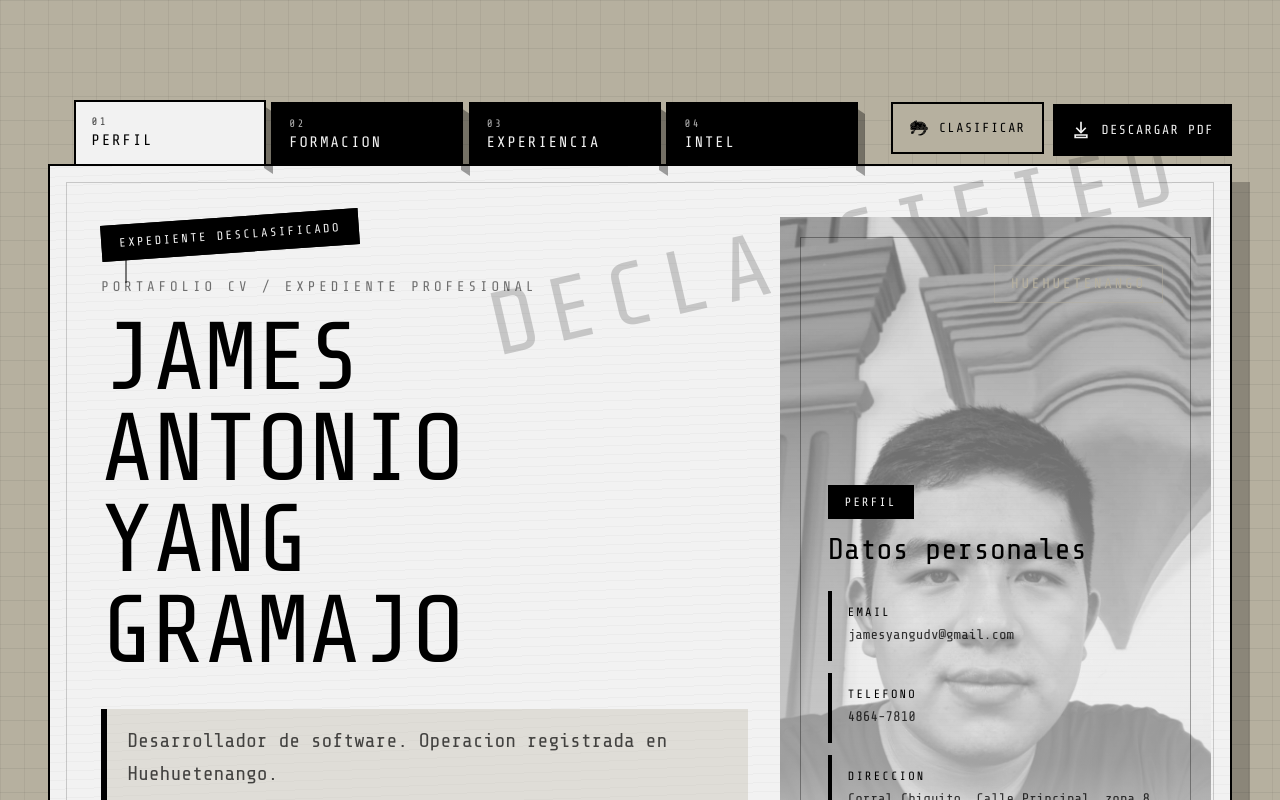
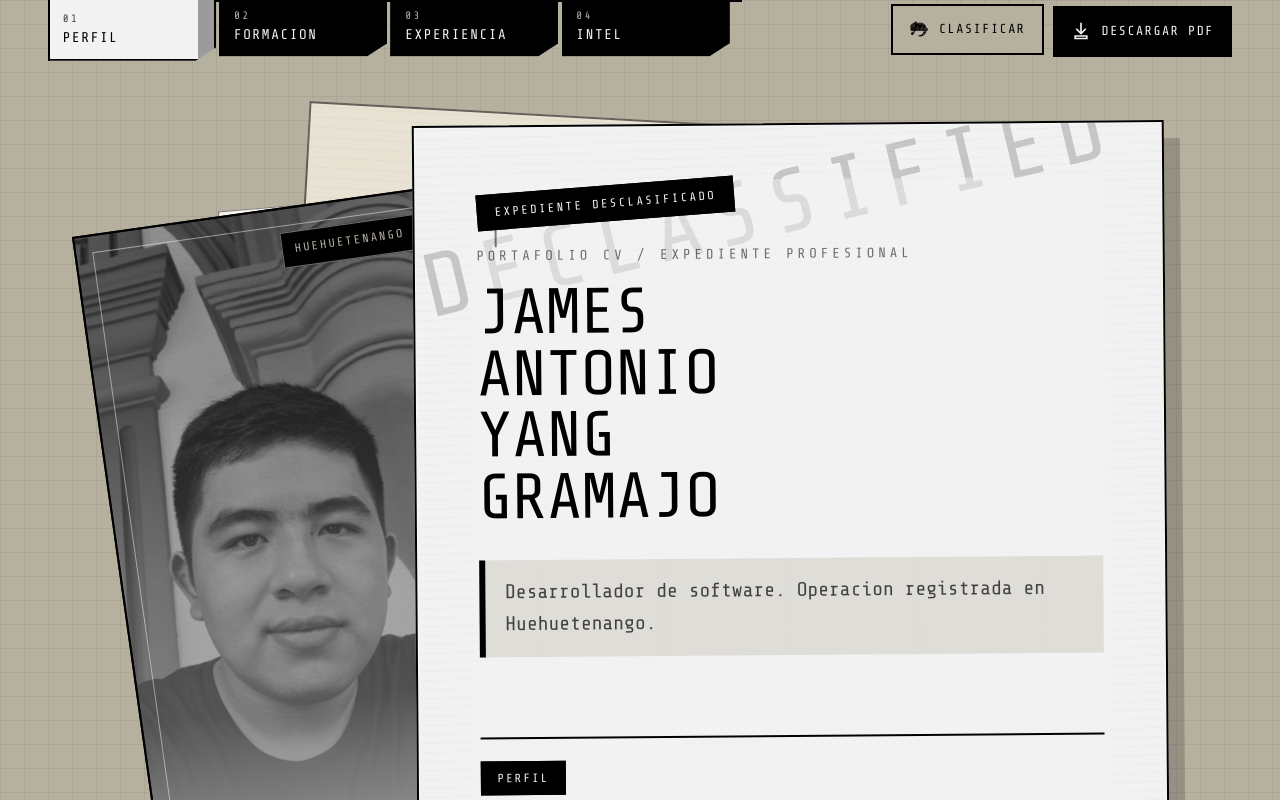
Before and after one commit to sJ4cques/CV, a React (Vite) app: page / in a window 1280 px wide. Shown: the top 800 px of the page. Built offline with nearby package versions, Linux system fonts and the light colour scheme.

Commit message:
new UI and Styles

```diff
--- a/src/screens/HomeScreen/HomeScreen.css
+++ b/src/screens/HomeScreen/HomeScreen.css
@@ -4,6 +4,7 @@
     linear-gradient(90deg, rgb(0 0 0 / 0.03) 1px, transparent 1px),
     #f2f2f2;
   background-size: 28px 28px;
+  padding-top: 0;
 }
 
 .classified-dossier:not(.declassified-mode) {
@@ -19,16 +20,18 @@
 .folder-shell {
   display: flex;
   flex-direction: column;
-  padding-top: 3.75rem;
+  padding-top: 0;
+  position: relative;
 }
 
 .folder-header {
-  align-items: flex-end;
+  align-items: flex-start;
   display: flex;
   gap: 1rem;
   justify-content: space-between;
+  margin-bottom: clamp(1rem, 2vw, 1.75rem);
   position: relative;
-  z-index: 3;
+  z-index: 12;
 }
 
 .folder-actions {
@@ -38,17 +41,30 @@
   flex-wrap: wrap;
   gap: 0.6rem;
   justify-content: flex-end;
-  margin-bottom: 0.5rem;
+  margin-top: 0.35rem;
 }
 
 .folder-tabs {
-  align-items: flex-end;
+  align-items: flex-start;
   display: flex;
-  flex-wrap: wrap;
-  gap: 0.35rem;
-  padding-left: clamp(0.5rem, 2vw, 2rem);
+  flex-wrap: nowrap;
+  gap: 0.2rem;
+  overflow-x: auto;
+  padding: 0 clamp(0.25rem, 1vw, 0.75rem) 0.55rem 0;
   position: relative;
-  z-index: 3;
+  scrollbar-width: thin;
+  z-index: 13;
+}
+
+.folder-tabs::before {
+  background: #000000;
+  content: "";
+  height: 2px;
+  left: 0;
+  position: absolute;
+  right: 0;
+  top: 0;
+  z-index: 2;
 }
 
 .download-pdf-button,
@@ -100,20 +116,22 @@
 .folder-tab {
   background: #b6b09f;
   border: 2px solid #000000;
-  border-bottom: 0;
+  border-top: 0;
   color: #000000;
   cursor: pointer;
+  clip-path: polygon(0 0, 100% 0, 100% 78%, 88% 100%, 0 100%);
+  flex: 0 0 auto;
   font: inherit;
-  font-size: clamp(0.78rem, 1.4vw, 0.95rem);
+  font-size: clamp(0.74rem, 1.1vw, 0.9rem);
   font-weight: 700;
-  letter-spacing: 0.14em;
-  min-height: 3.25rem;
-  min-width: clamp(8.25rem, 17vw, 12rem);
-  padding: 0.75rem 1rem 0.65rem;
+  letter-spacing: 0.12em;
+  min-height: 3.15rem;
+  min-width: clamp(7.35rem, 14vw, 10.5rem);
+  padding: 0.62rem 1.15rem 0.58rem 0.8rem;
   position: relative;
   text-align: left;
   text-transform: uppercase;
-  transform: translateY(2px);
+  transform: translateY(-0.15rem);
   transition:
     background-color 180ms ease,
     color 180ms ease,
@@ -122,15 +140,12 @@
 }
 
 .folder-tab::after {
-  background: rgb(0 0 0 / 0.16);
-  bottom: 0;
+  background:
+    linear-gradient(90deg, transparent, rgb(0 0 0 / 0.2));
   content: "";
-  height: 100%;
+  inset: 0 0 0 auto;
   position: absolute;
-  right: -0.55rem;
-  top: 0.45rem;
-  transform: skewY(34deg);
-  width: 0.55rem;
+  width: 1rem;
 }
 
 .folder-tab span {
@@ -143,7 +158,7 @@
 .folder-tab:hover,
 .folder-tab.is-active {
   background: #f2f2f2;
-  min-height: 3.75rem;
+  min-height: 3.8rem;
   transform: translateY(0);
 }
 
@@ -153,31 +168,126 @@
 
 .classified-dossier:not(.declassified-mode) .folder-tab {
   border-color: #b6b09f;
-  box-shadow: 5px 5px 0 rgb(0 0 0 / 0.26);
+  box-shadow: 4px 7px 0 rgb(0 0 0 / 0.26);
 }
 
 .classified-dossier:not(.declassified-mode) .folder-tab:nth-child(odd) {
-  transform: rotate(-1.4deg) translateY(2px);
+  transform: rotate(-1.2deg) translateY(-0.1rem);
 }
 
 .classified-dossier:not(.declassified-mode) .folder-tab:nth-child(even) {
-  transform: rotate(1.1deg) translateY(3px);
+  transform: rotate(0.9deg) translateY(-0.05rem);
 }
 
 .classified-dossier:not(.declassified-mode) .folder-tab.is-active {
-  transform: rotate(-0.4deg) translateY(0);
+  transform: rotate(-0.35deg) translateY(0);
 }
 
 .folder-panel {
-  background: #f2f2f2;
+  display: grid;
+  justify-items: center;
+  min-height: calc(100vh - 8.5rem);
+  padding: 1.75rem 0.35rem 3rem;
+  position: relative;
+  z-index: 4;
+}
+
+.classified-dossier:not(.declassified-mode) .folder-panel {
+  transform: rotate(-0.2deg);
+}
+
+.folder-panel::before {
+  background:
+    linear-gradient(106deg, transparent 0 72%, rgb(0 0 0 / 0.08) 72% 100%),
+    repeating-linear-gradient(
+      0deg,
+      rgb(0 0 0 / 0.028) 0,
+      rgb(0 0 0 / 0.028) 1px,
+      transparent 1px,
+      transparent 10px
+    ),
+    #e7e2d2;
+  border: 2px solid rgb(0 0 0 / 0.56);
+  box-shadow: 12px 14px 0 rgb(0 0 0 / 0.12);
+  content: "";
+  height: min(68rem, calc(100% - 3rem));
+  left: 50%;
+  max-height: 76rem;
+  top: 1.15rem;
+  width: min(47rem, calc(100% - 2rem));
+  pointer-events: none;
+  position: absolute;
+  transform: translateX(-48%) rotate(3.2deg) translateY(0.45rem);
+  z-index: 0;
+}
+
+.folder-panel::after {
+  background:
+    linear-gradient(96deg, transparent 0 84%, rgb(0 0 0 / 0.1) 84% 100%),
+    #f7f5ed;
+  border: 1px solid rgb(0 0 0 / 0.48);
+  box-shadow: 10px 12px 0 rgb(0 0 0 / 0.1);
+  content: "";
+  height: min(62rem, calc(100% - 8rem));
+  left: 50%;
+  top: 5.25rem;
+  width: min(44rem, calc(100% - 2.4rem));
+  pointer-events: none;
+  position: absolute;
+  transform: translateX(-54%) rotate(-5deg);
+  z-index: 0;
+}
+
+.classified-dossier:not(.declassified-mode) .folder-panel::before {
+  background:
+    linear-gradient(105deg, transparent 0 78%, rgb(0 0 0 / 0.2) 78% 100%),
+    repeating-linear-gradient(
+      0deg,
+      rgb(0 0 0 / 0.045) 0,
+      rgb(0 0 0 / 0.045) 1px,
+      transparent 1px,
+      transparent 10px
+    ),
+    #b6b09f;
+  border-color: rgb(182 176 159 / 0.74);
+  box-shadow: 16px 17px 0 rgb(0 0 0 / 0.34);
+  opacity: 0.86;
+}
+
+.classified-dossier:not(.declassified-mode) .folder-panel::after {
+  background:
+    linear-gradient(92deg, transparent 0 86%, rgb(0 0 0 / 0.14) 86% 100%),
+    #f2f2f2;
+  border-color: rgb(0 0 0 / 0.62);
+  box-shadow: 11px 12px 0 rgb(0 0 0 / 0.26);
+  opacity: 0.84;
+}
+
+.folder-file {
+  background:
+    repeating-linear-gradient(
+      -1.5deg,
+      rgb(0 0 0 / 0.024) 0,
+      rgb(0 0 0 / 0.024) 1px,
+      transparent 1px,
+      transparent 9px
+    ),
+    #f2f2f2;
   border: 2px solid #000000;
-  box-shadow: 16px 16px 0 rgb(0 0 0 / 0.14);
-  min-height: calc(100vh - 9rem);
+  box-shadow:
+    16px 18px 0 rgb(0 0 0 / 0.18),
+    0 0 0 1px rgb(255 255 255 / 0.42) inset;
+  max-width: 48rem;
+  min-height: 66rem;
+  overflow: hidden;
+  padding: clamp(2rem, 4vw, 4rem);
   position: relative;
+  transform: rotate(-0.45deg);
+  width: min(100%, 48rem);
   z-index: 2;
 }
 
-.classified-dossier:not(.declassified-mode) .folder-panel {
+.classified-dossier:not(.declassified-mode) .folder-file {
   background:
     repeating-linear-gradient(
       -4deg,
@@ -188,67 +298,132 @@
     ),
     #101010;
   border-color: #b6b09f;
-  box-shadow: 18px 18px 0 rgb(0 0 0 / 0.42);
-  transform: rotate(-0.35deg);
+  box-shadow:
+    18px 20px 0 rgb(0 0 0 / 0.42),
+    0 0 0 1px rgb(242 242 242 / 0.08) inset;
+  color: #f2f2f2;
 }
 
-.folder-panel::before {
-  border: 1px solid rgb(0 0 0 / 0.18);
+#file-formacion {
+  transform: rotate(0.35deg);
+}
+
+#file-experiencia {
+  transform: rotate(-0.75deg);
+}
+
+#file-intel {
+  transform: rotate(0.55deg);
+}
+
+.profile-document-stack {
+  display: flex;
+  justify-content: flex-end;
+  max-width: 66rem;
+  position: relative;
+  width: min(100%, 66rem);
+  z-index: 3;
+}
+
+.profile-document-stack .is-profile {
+  min-height: 58rem;
+  padding: 3.35rem 3.5rem;
+  width: min(100%, 47rem);
+}
+
+.profile-photo-sheet {
+  background: #0a0a0a;
+  border: 2px solid #000000;
+  box-shadow: 12px 15px 0 rgb(0 0 0 / 0.18);
+  height: min(43rem, calc(100% - 8rem));
+  left: 0.35rem;
+  overflow: hidden;
+  position: absolute;
+  top: 5.3rem;
+  transform: rotate(-8deg);
+  width: min(23rem, 38%);
+  z-index: 1;
+}
+
+.profile-photo-sheet::after {
+  border: 1px solid rgb(242 242 242 / 0.5);
   content: "";
   inset: 1rem;
   pointer-events: none;
   position: absolute;
+  z-index: 3;
+}
+
+.profile-photo-tag {
+  background: #000000;
+  border: 1px solid rgb(182 176 159 / 0.62);
+  color: #b6b09f;
+  font-size: 0.74rem;
+  font-weight: 700;
+  letter-spacing: 0.18em;
+  padding: 0.5rem 0.75rem;
+  position: absolute;
+  right: 1.45rem;
+  text-transform: uppercase;
+  top: 1.45rem;
   z-index: 4;
 }
 
-.classified-dossier:not(.declassified-mode) .folder-panel::before {
-  background:
-    linear-gradient(105deg, transparent 0 78%, rgb(0 0 0 / 0.18) 78% 100%),
-    repeating-linear-gradient(
-      0deg,
-      rgb(0 0 0 / 0.045) 0,
-      rgb(0 0 0 / 0.045) 1px,
-      transparent 1px,
-      transparent 10px
-    ),
-    #b6b09f;
-  border: 2px solid rgb(0 0 0 / 0.72);
-  box-shadow: 14px 14px 0 rgb(0 0 0 / 0.24);
-  content: "";
-  inset: -1.8rem 8% auto auto;
-  min-height: 11rem;
-  opacity: 0.82;
-  position: absolute;
-  transform: rotate(4deg);
-  width: min(38rem, 58vw);
-  z-index: 0;
+.is-profile .case-file {
+  background: rgb(242 242 242 / 0.46);
+  min-height: 100%;
+  padding: 0.35rem;
 }
 
-.classified-dossier:not(.declassified-mode) .folder-panel::after {
-  background:
-    linear-gradient(92deg, transparent 0 86%, rgb(0 0 0 / 0.14) 86% 100%),
-    #f2f2f2;
-  border: 1px solid rgb(0 0 0 / 0.54);
-  box-shadow: 10px 10px 0 rgb(0 0 0 / 0.2);
-  content: "";
-  height: min(18rem, 32vh);
-  left: -1.35rem;
-  position: absolute;
-  top: 5.4rem;
-  transform: rotate(-6deg);
-  width: min(26rem, 42vw);
-  z-index: 0;
+.is-profile .case-title {
+  font-size: clamp(3.35rem, 5.4vw, 4rem);
+  line-height: 0.96;
 }
 
-.folder-file {
-  min-height: calc(100vh - 9.25rem);
-  padding: clamp(2rem, 4vw, 4rem);
-  position: relative;
-  z-index: 1;
+.profile-contact-sheet {
+  border-bottom: 2px solid #000000;
+  border-top: 2px solid #000000;
+  margin-top: 2.5rem;
+  padding: 1.35rem 0;
 }
 
-.classified-dossier:not(.declassified-mode) .folder-file {
-  color: #f2f2f2;
+.profile-contact-sheet .classified-heading h2 {
+  font-size: 1.65rem;
+}
+
+.profile-contact-sheet .contact-item {
+  border-left-color: #000000;
+  padding-bottom: 0.55rem;
+  padding-top: 0.55rem;
+}
+
+.profile-contact-sheet .contact-item span:first-child {
+  color: rgb(0 0 0 / 0.62);
+}
+
+.profile-contact-sheet .contact-item span:last-child {
+  color: #000000;
+}
+
+.classified-dossier:not(.declassified-mode) .profile-photo-sheet {
+  border-color: #b6b09f;
+  box-shadow: 15px 17px 0 rgb(0 0 0 / 0.36);
+}
+
+.classified-dossier:not(.declassified-mode) .is-profile .case-file {
+  background: rgb(0 0 0 / 0.22);
+}
+
+.classified-dossier:not(.declassified-mode) .profile-contact-sheet {
+  border-color: #b6b09f;
+}
+
+.classified-dossier:not(.declassified-mode) .profile-contact-sheet .contact-item {
+  border-left-color: #b6b09f;
+}
+
+.classified-dossier:not(.declassified-mode) .profile-contact-sheet .contact-item span:first-child {
+  color: rgb(182 176 159 / 0.88);
 }
 
 .classified-dossier:not(.declassified-mode) .folder-file::before {
@@ -293,6 +468,10 @@
   z-index: 1;
 }
 
+.folder-file > .grid {
+  grid-template-columns: 1fr !important;
+}
+
 .folder-file--intel {
   background:
     linear-gradient(rgb(242 242 242 / 0.035) 1px, transparent 1px),
@@ -300,6 +479,7 @@
     #000000;
   background-size: 26px 26px;
   color: #f2f2f2;
+  grid-template-columns: 1fr !important;
 }
 
 .folder-file--intel::after {
@@ -818,16 +998,8 @@
 }
 
 .declassified-mode .folder-panel {
-  background:
-    repeating-linear-gradient(
-      -2deg,
-      rgb(0 0 0 / 0.025) 0,
-      rgb(0 0 0 / 0.025) 1px,
-      transparent 1px,
-      transparent 9px
-    ),
-    #f2f2f2;
-  box-shadow: 18px 18px 0 rgb(0 0 0 / 0.24);
+  background: transparent;
+  box-shadow: none;
 }
 
 .declassified-mode .folder-file::after {
@@ -1053,6 +1225,5 @@ html.chameleon-view-transition::view-transition-old(root) {
   .folder-actions {
     justify-content: flex-start;
     margin-bottom: 0;
-    order: -1;
   }
 }
--- a/src/screens/HomeScreen/HomeScreen.jsx
+++ b/src/screens/HomeScreen/HomeScreen.jsx
@@ -80,12 +80,6 @@ const languages = [
 ]
 
 const interests = ['Videojuegos', 'Musica', 'Lectura']
-
-const caseFacts = [
-  { label: 'Expediente', value: 'JAYG-1996' },
-  { label: 'Operacion', value: 'Administracion + Software' },
-  { label: 'Estado', value: 'Activo desde ene 2023' },
-]
 
 const profile = {
   headline: 'Desarrollador de software',
@@ -335,9 +329,17 @@ function HomeScreen() {
 
           <div className="folder-panel">
             {activeFile === 'perfil' ? (
-              <section className="folder-file is-profile grid gap-8 lg:grid-cols-[60%_40%]" id="file-perfil">
-                <div className="case-file flex flex-col justify-between gap-12">
-                  <div className="max-w-4xl">
+              <div className="profile-document-stack">
+                <aside className="profile-photo-sheet" aria-label="Fotografia de expediente">
+                  <div className="evidence-photo">
+                    <img alt="James Antonio Yang Gramajo" src={profileImage} />
+                  </div>
+                  <div className="profile-photo-tag">Huehuetenango</div>
+                </aside>
+
+                <section className="folder-file is-profile" id="file-perfil">
+                  <div className="case-file flex min-h-full flex-col justify-between gap-10">
+                    <div>
                       <div className="classified-stamp mb-6 w-fit px-4 py-2 text-xs font-semibold uppercase tracking-[0.2em]">
                         {isDeclassified ? 'Expediente desclasificado' : 'Archivo clasificado'}
                       </div>
@@ -353,35 +355,17 @@ function HomeScreen() {
                       </p>
                     </div>
 
-                  <div className="case-facts grid gap-3 sm:grid-cols-3">
-                    {caseFacts.map((fact) => (
-                      <div className="case-fact" key={fact.label}>
-                        <p>{fact.label}</p>
-                        <strong>{fact.value}</strong>
-                      </div>
-                    ))}
-                  </div>
-                </div>
-
-                <aside className="profile-dossier relative flex min-h-[560px] flex-col justify-between overflow-hidden px-6 py-8 text-[#F2F2F2] sm:px-10 lg:px-12 lg:py-12">
-                  <div className="evidence-photo">
-                    <img alt="James Antonio Yang Gramajo" src={profileImage} />
-                  </div>
-
-                  <div className="relative z-10 ml-auto w-fit border border-[#B6B09F]/50 px-4 py-2 text-sm font-semibold uppercase tracking-[0.2em] text-[#B6B09F]">
-                    Huehuetenango
-                  </div>
-
-                  <div className="relative z-10 mt-auto">
-                    <SectionHeading eyebrow="Perfil" title="Datos personales" tone="dark" />
-                    <div className="classified-contact mt-6 grid gap-3">
+                    <div className="profile-contact-sheet">
+                      <SectionHeading eyebrow="Perfil" title="Datos personales" />
+                      <div className="classified-contact mt-6 grid gap-2">
                         {contactItems.map((item) => (
                           <ContactLink item={item} key={item.label} />
                         ))}
                       </div>
                     </div>
-                </aside>
+                  </div>
                 </section>
+              </div>
             ) : null}
 
             {activeFile === 'formacion' ? (
```
Lines whose indentation alone changed are shown as unchanged.
